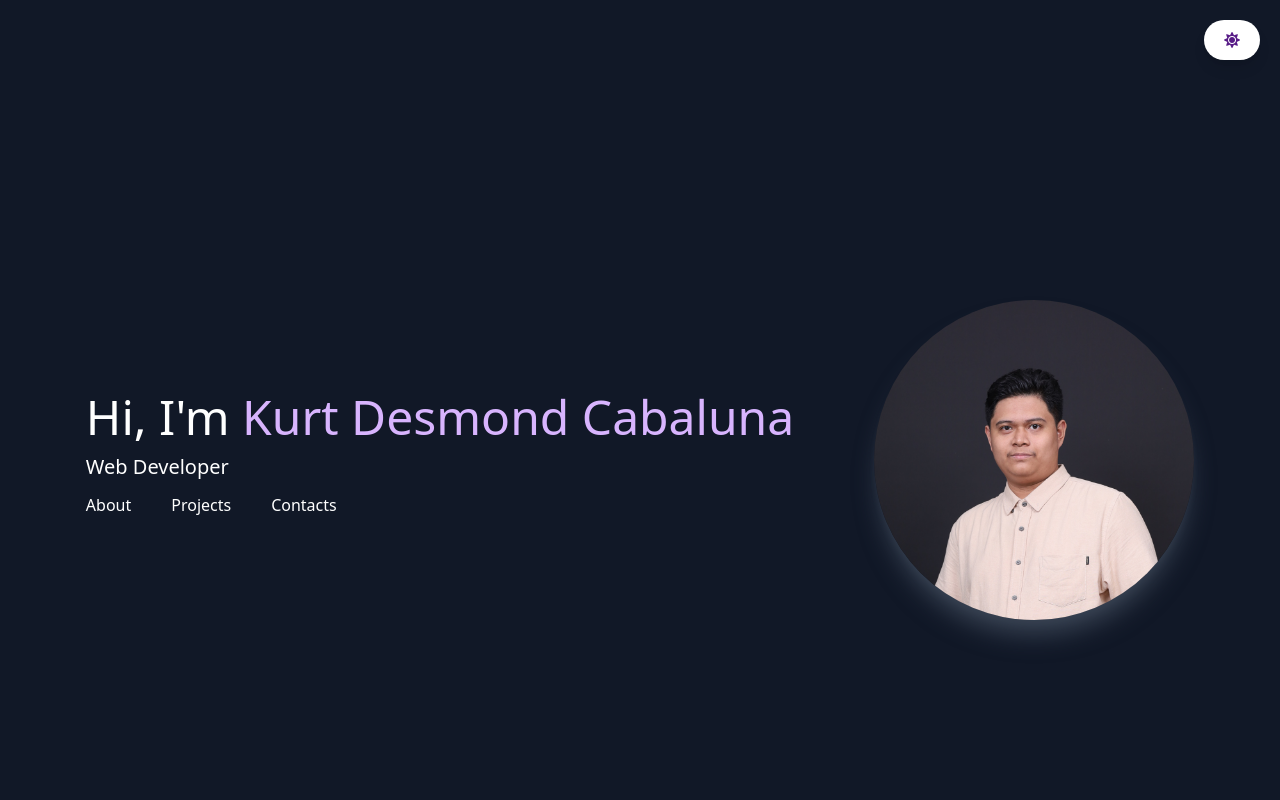
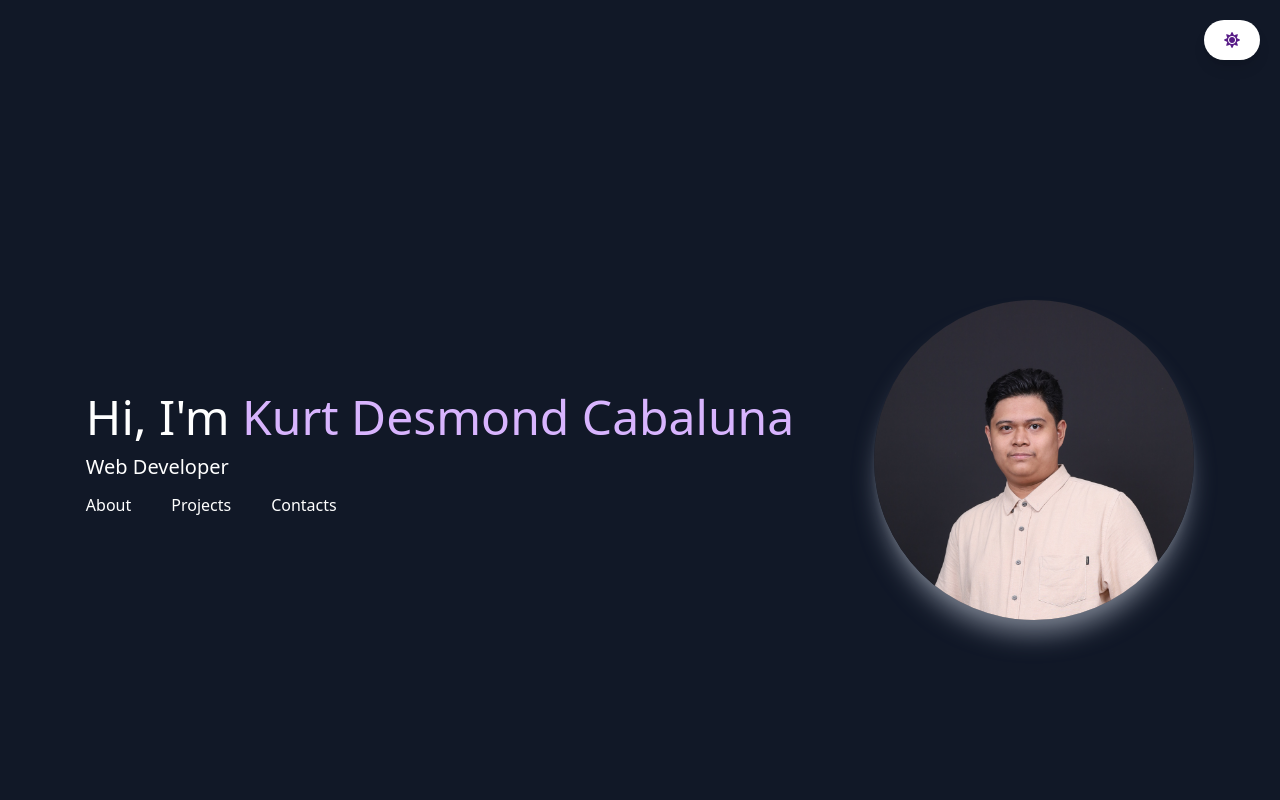
Before and after one commit to kurtthezombie/portfolio, a Vue app: page / in a window 1280 px wide. Shown: the top 800 px of the page. Built offline with nearby package versions, Linux system fonts and the light colour scheme.

Commit message:
Minor adjustment for image shadow

```diff
--- a/src/views/HomeView.vue
+++ b/src/views/HomeView.vue
@@ -21,7 +21,7 @@
         </div>
         <div class="flex">
           <img src="../assets/kurt.png" alt=""
-            class="md:w-80 min-[320px]:w-48 rounded-full shadow-xl hover:shadow-2xl hover:shadow-purple-700 shadow-gray-500 dark:shadow-gray-700 transition duration-500 ease-in-out" />
+            class="md:w-80 min-[320px]:w-48 rounded-full shadow-xl hover:shadow-2xl hover:shadow-purple-700 shadow-gray-500 transition duration-500 ease-in-out cursor-pointer" />
         </div>
       </div>
     </section>
```
